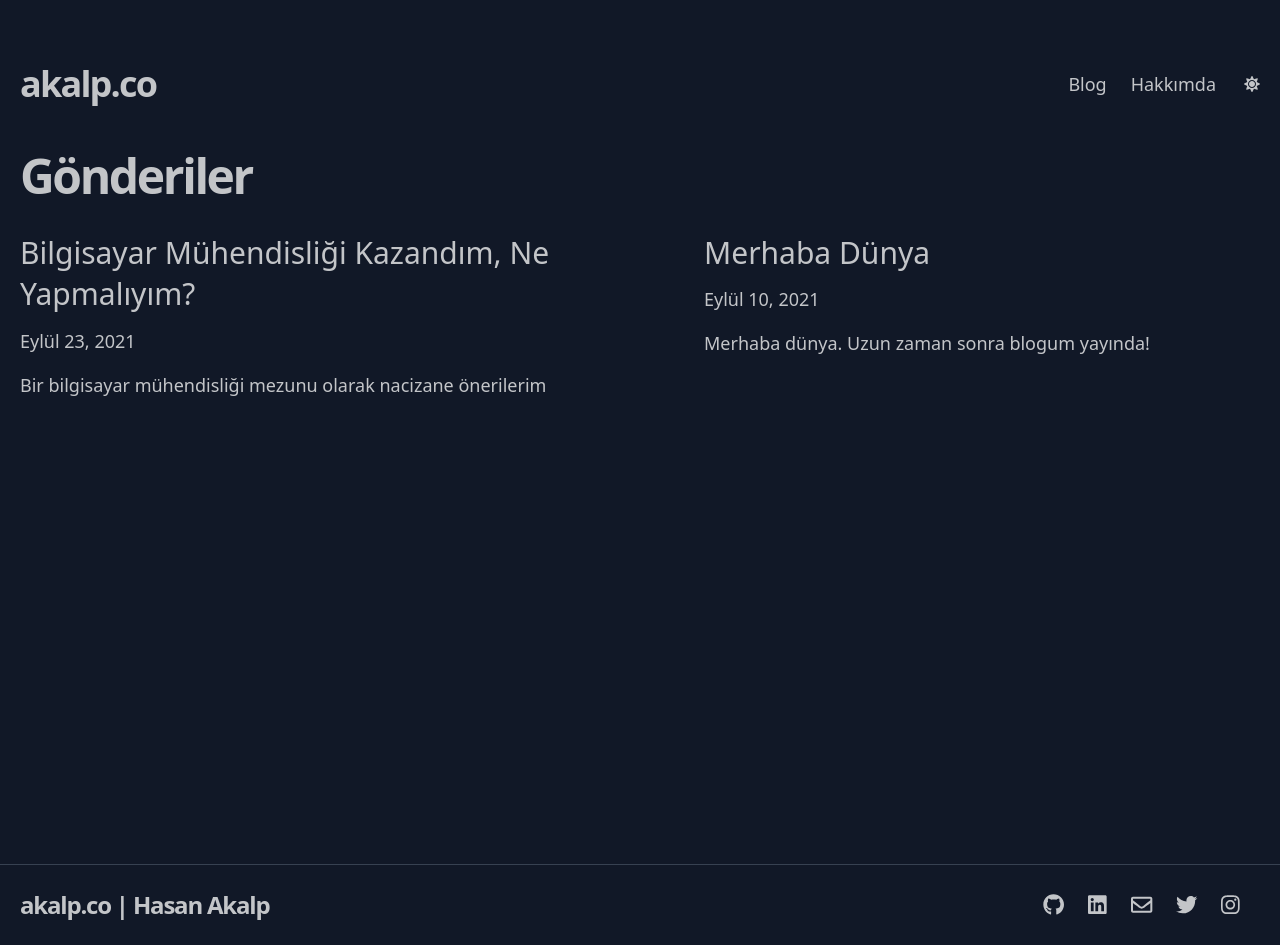
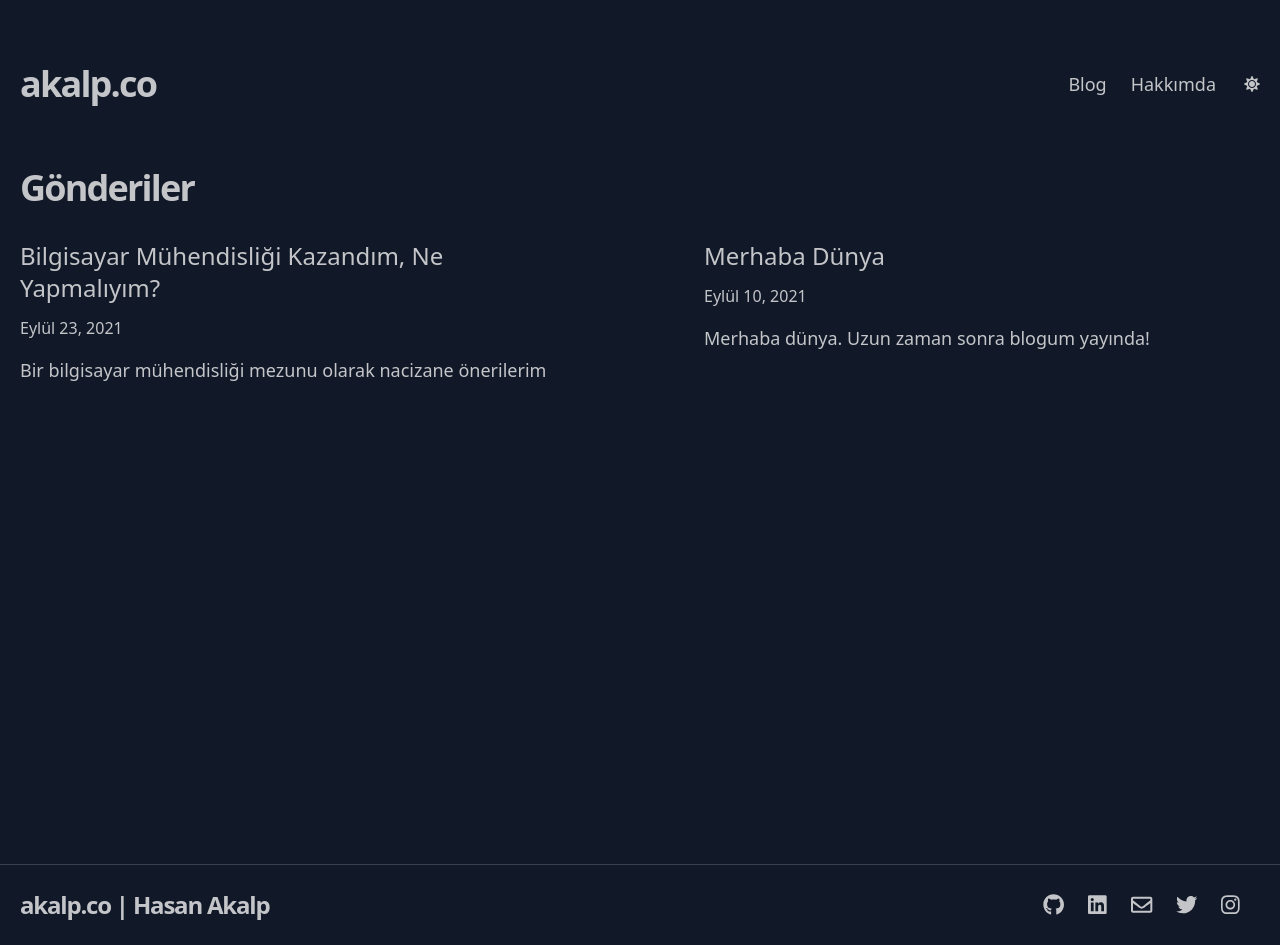
Before and after one commit to akalp/akalpco, a Next.js app: page / in a window 1280 px wide. Built offline with nearby package versions, Linux system fonts and the light colour scheme.

Commit message:
fix text sizes & gaps

```diff
--- a/components/header.js
+++ b/components/header.js
@@ -3,7 +3,7 @@ import ThemeButton from "./theme-button"
 
 export default function Header() {
   return (
-    <section className="flex-col md:flex-row flex items-center justify-between mt-16 mb-16 md:mb-12">
+    <section className="flex-col md:flex-row flex items-center justify-between my-8 md:my-16">
       <h1 className="hover:underline text-2xl md:text-4xl font-bold tracking-tighter leading-tight mb-3 md:mb-0">
         <Link href="/">
           akalp.co
--- a/components/markdown-styles.module.css
+++ b/components/markdown-styles.module.css
@@ -10,11 +10,11 @@
 }
 
 .markdown h2 {
-  @apply text-3xl lg:text-4xl mt-6 mb-4 leading-snug;
+  @apply text-2xl lg:text-3xl mt-6 mb-4 leading-snug font-bold;
 }
 
 .markdown h3 {
-  @apply text-2xl lg:text-3xl mt-4 mb-4 leading-snug;
+  @apply text-xl lg:text-2xl mt-4 mb-4 leading-snug font-bold;
 }
 
 .markdown a {
--- a/components/post-header.js
+++ b/components/post-header.js
@@ -26,7 +26,7 @@ export default function PostHeader({ title, coverImage, date, author }) {
         </div>
       </div> */}
       <div className={cn("flex", { "justify-end": coverImage })}>
-        <div className="mb-6 text-lg">
+        <div className="text-md lg:text-lg">
           <DateFormatter dateString={date} />
         </div>
       </div>
--- a/components/post-preview.js
+++ b/components/post-preview.js
@@ -25,15 +25,15 @@ export default function PostPreview({
         </div>
       )} */}
 
-      <h3 className="text-3xl mb-3 leading-snug">
+      <h3 className="text-xl md:text-2xl mb-3 leading-snug">
         <Link as={`/gonderiler/${slug}`} href="/gonderiler/[slug]">
           <a className="hover:underline">{title}</a>
         </Link>
       </h3>
-      <div className="text-lg mb-4">
+      <div className="text-md mb-4">
         <DateFormatter dateString={date} />
       </div>
-      <p className="text-lg leading-relaxed mb-4">{excerpt}</p>
+      <p className="text-md md:text-lg leading-relaxed mb-4">{excerpt}</p>
       {/* <Avatar name={author.name} picture={author.picture} /> */}
     </div>
   )
--- a/components/post-title.js
+++ b/components/post-title.js
@@ -1,6 +1,6 @@
 export default function PostTitle({ children }) {
   return (
-    <h1 className="text-3xl md:text-4xl lg:text-5xl font-bold tracking-tighter leading-tight md:leading-none mb-10 text-center md:text-left">
+    <h1 className="text-2xl md:text-4xl lg:text-5xl font-bold tracking-tighter leading-tight md:leading-none mb-10">
       {children}
     </h1>
   )
--- a/components/posts.js
+++ b/components/posts.js
@@ -3,10 +3,10 @@ import PostPreview from '../components/post-preview'
 export default function Posts({ posts }) {
   return (
     <section>
-      <h2 className="mb-8 text-4xl md:text-5xl font-bold tracking-tighter leading-tight">
+      <h2 className="mb-8 text-2xl md:text-4xl font-bold tracking-tighter leading-tight">
         Gönderiler
       </h2>
-      <div className="grid grid-cols-1 md:grid-cols-2 md:gap-x-16 lg:gap-x-32 gap-y-20 md:gap-y-32 mb-32">
+      <div className="grid grid-cols-1 md:grid-cols-2 md:gap-x-16 lg:gap-x-32 gap-y-8 md:gap-y-16">
         {posts.map((post) => (
           <PostPreview
             key={post.slug}
```
